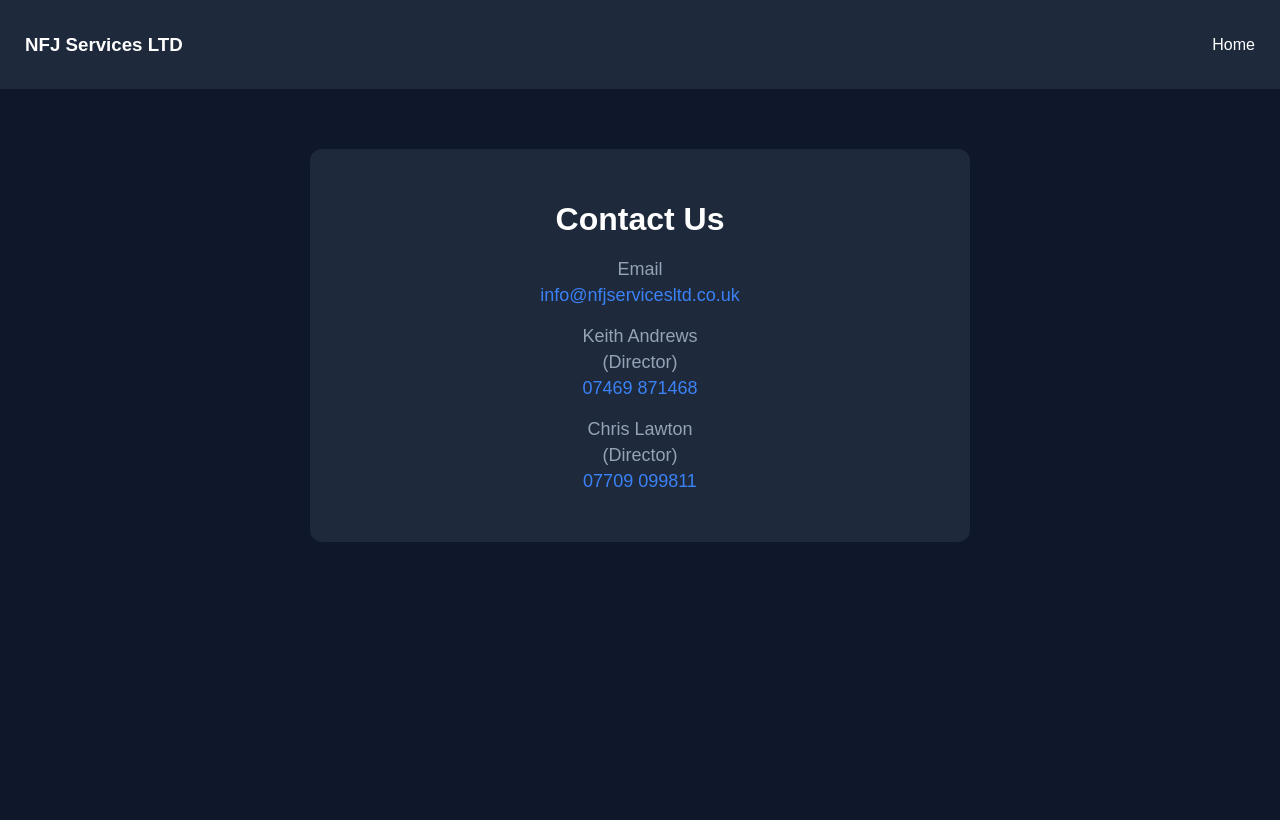
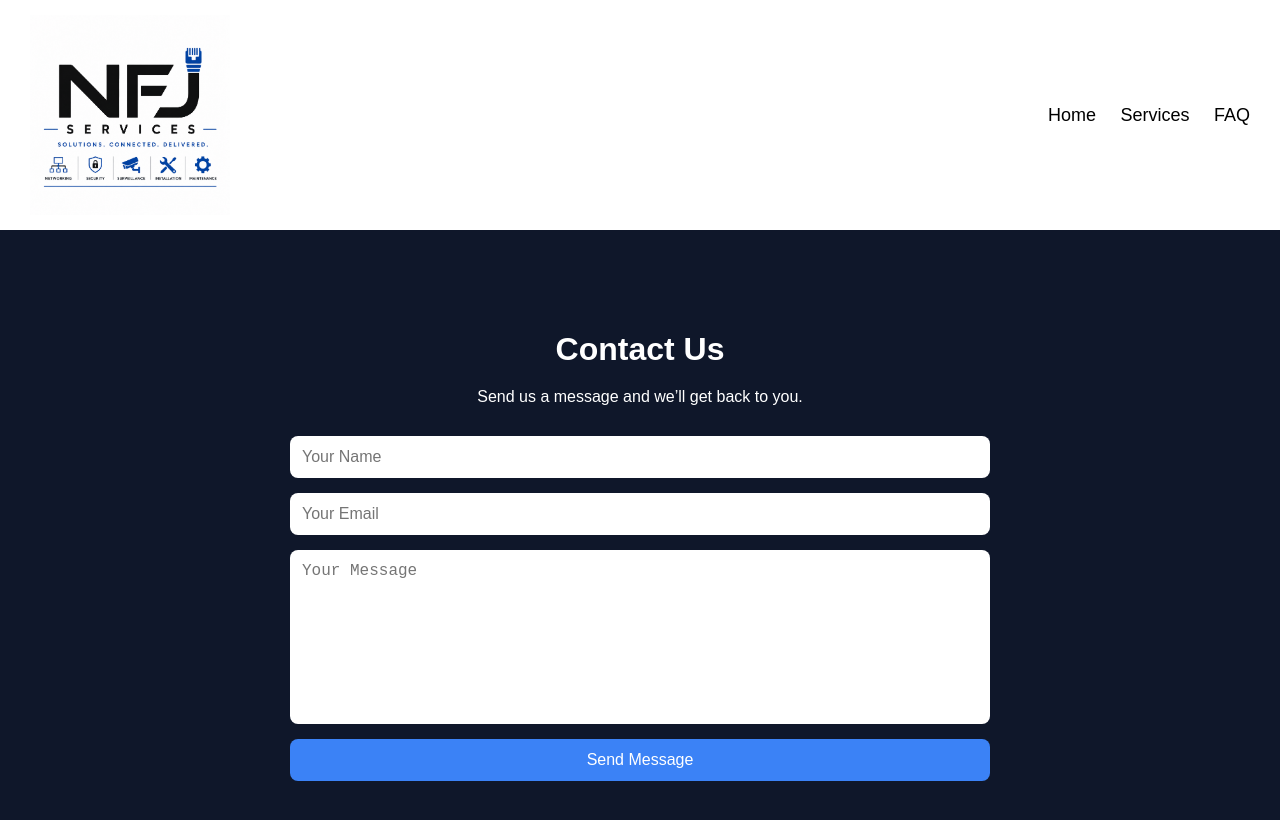
Before and after one commit to kjhrznkkpk-pixel/nfjservicesltd.co.uk, a plain HTML site: page contact.html in a window 1280 px wide. Drawn offline with Linux system fonts and the light colour scheme.

Commit message:
Update contact.html

```diff
--- a/contact.html
+++ b/contact.html
@@ -7,55 +7,78 @@
 
 <style>
 body {
-            font-family: Arial, sans-serif;
     margin: 0;
+    font-family: Arial;
     background: #0f172a;
     color: white;
 }
 
+/* HEADER */
 header {
-            background: #1e293b;
-            padding: 15px 25px;
+    background: white;
     display: flex;
     justify-content: space-between;
     align-items: center;
+    padding: 15px 30px;
 }
 
-        a {
-            color: white;
-            text-decoration: none;
+.logo {
+    height: 200px;
+    width: auto;
 }
 
+nav a {
+    color: black;
+    text-decoration: none;
+    margin-left: 20px;
+    font-size: 18px;
+}
+
+/* PAGE */
 .container {
-            padding: 60px 20px;
+    max-width: 700px;
+    margin: 60px auto;
+    padding: 20px;
     text-align: center;
 }
 
-        .card {
-            background: #1e293b;
-            max-width: 600px;
-            margin: 0 auto;
-            padding: 30px;
-            border-radius: 12px;
+h1 {
+    margin-bottom: 20px;
 }
 
-        .item {
-            margin: 20px 0;
-            font-size: 18px;
+/* FORM */
+form {
+    display: flex;
+    flex-direction: column;
+    gap: 15px;
+    margin-top: 30px;
 }
 
-        .label {
-            color: #94a3b8;
-            display: block;
-            margin-bottom: 5px;
+input, textarea {
+    padding: 12px;
+    border-radius: 8px;
+    border: none;
+    font-size: 16px;
 }
 
-        .value a {
-            color: #3b82f6;
+textarea {
+    height: 150px;
+    resize: none;
 }
 
-        .value a:hover {
-            text-decoration: underline;
+/* BUTTON */
+button {
+    background: #3b82f6;
+    color: white;
+    border: none;
+    padding: 12px;
+    border-radius: 8px;
+    font-size: 16px;
+    cursor: pointer;
+}
+
+button:hover {
+    background: #2563eb;
 }
 </style>
 </head>
@@ -63,41 +86,31 @@
 <body>
 
 <header>
-    <h3>NFJ Services LTD</h3>
+    <img src="logo.png" class="logo">
+    <nav>
         <a href="index.html">Home</a>
+        <a href="services.html">Services</a>
+        <a href="faq.html">FAQ</a>
+    </nav>
 </header>
 
 <div class="container">
-    <div class="card">
 
     <h1>Contact Us</h1>
+    <p>Send us a message and we’ll get back to you.</p>
 
-        <div class="item">
-            <span class="label">Email</span>
-            <span class="value">
-                <a href="mailto:info@nfjservicesltd.co.uk?subject=Enquiry from Website">
-                    info@nfjservicesltd.co.uk
-                </a>
-            </span>
-        </div>
+    <form action="https://formspree.io/f/xojblzeo" method="POST">
 
-        <div class="item">
-            <span class="label">Keith Andrews</span>
-<span class="label">(Director)</span>
-            <span class="value">
-                <a href="tel:07469871468">07469 871468</a>
-            </span>
-        </div>
+        <input type="text" name="name" placeholder="Your Name" required>
 
-        <div class="item">
-            <span class="label">Chris Lawton</span>
-<span class="label">(Director)</span>
-            <span class="value">
-                <a href="tel:07709099811">07709 099811</a>
-            </span>
-        </div>
+        <input type="email" name="email" placeholder="Your Email" required>
 
-    </div>
+        <textarea name="message" placeholder="Your Message" required></textarea>
+
+        <button type="submit">Send Message</button>
+
+    </form>
+
 </div>
 
 </body>
```
Lines whose indentation alone changed are shown as unchanged.
